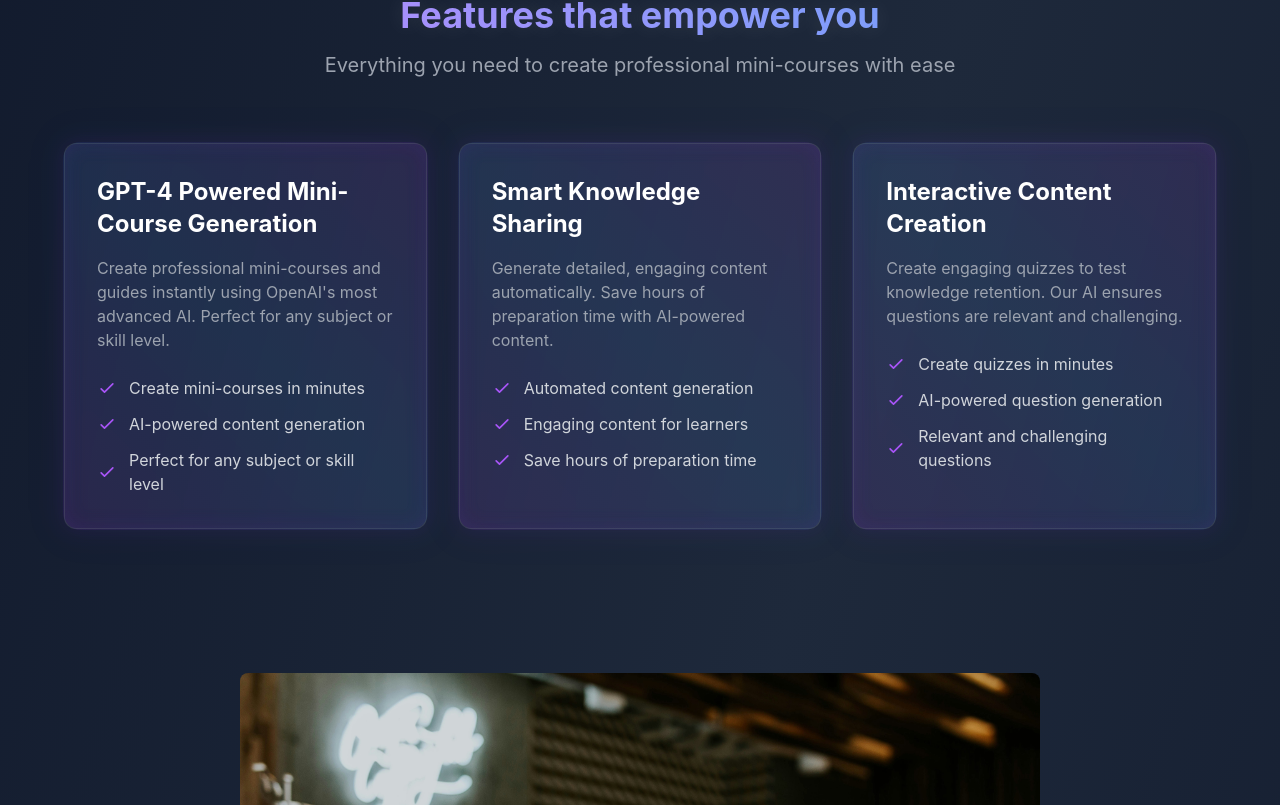
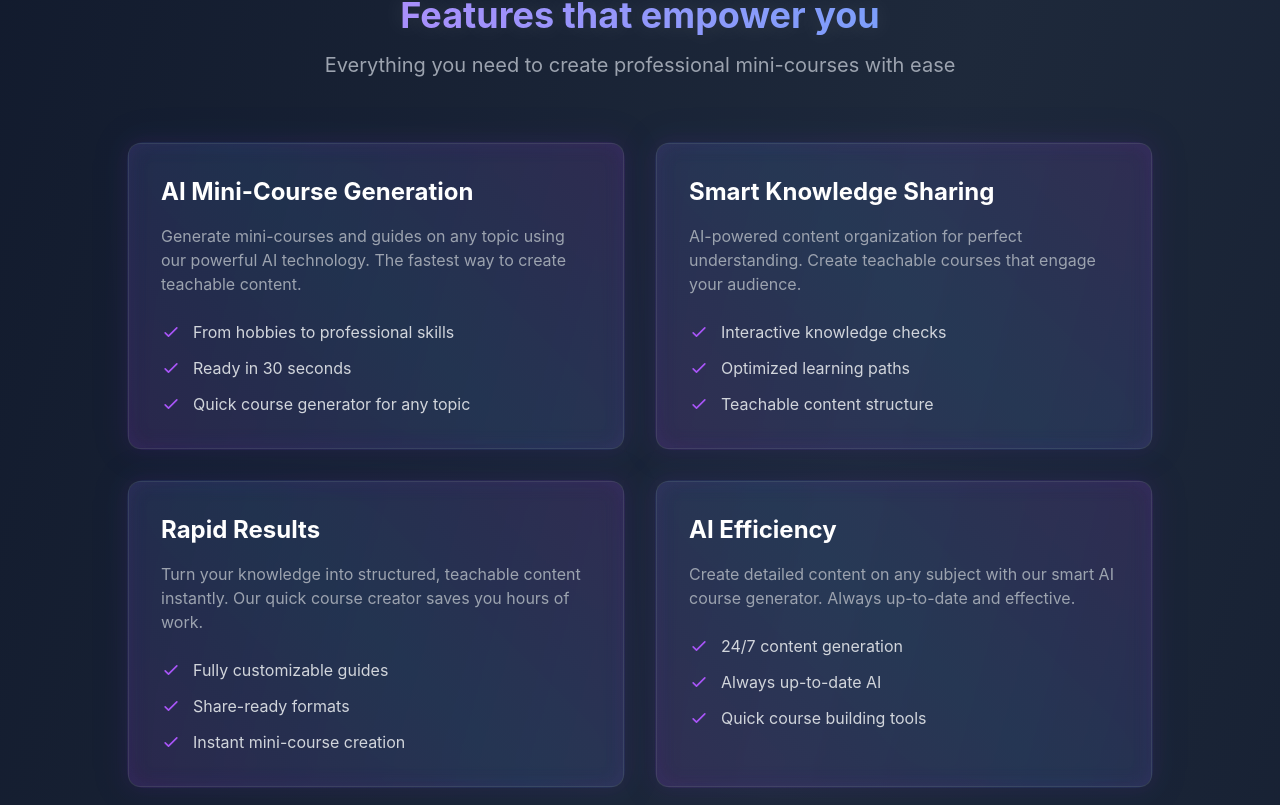
Before and after one commit to SHauny1122/course-generator-ai, a React (Vite) app: page / in a window 1280 px wide. Shown: the part 1095-1900 px from the top of the page. Built offline with nearby package versions, Linux system fonts and the light colour scheme; no server answers; what @react-pdf/renderer would draw is missing.

Commit message:
Update feature grid layout and enhance SEO keywords

```diff
--- a/src/components/LandingPage.tsx
+++ b/src/components/LandingPage.tsx
@@ -45,30 +45,39 @@ const LandingPage = () => {
 
   const features = [
     {
-      title: "GPT-4 Powered Mini-Course Generation",
-      description: "Create professional mini-courses and guides instantly using OpenAI's most advanced AI. Perfect for any subject or skill level.",
+      title: "AI Mini-Course Generation",
+      description: "Generate mini-courses and guides on any topic using our powerful AI technology. The fastest way to create teachable content.",
       items: [
-        "Create mini-courses in minutes",
-        "AI-powered content generation",
-        "Perfect for any subject or skill level"
+        "From hobbies to professional skills",
+        "Ready in 30 seconds",
+        "Quick course generator for any topic"
       ]
     },
     {
       title: "Smart Knowledge Sharing",
-      description: "Generate detailed, engaging content automatically. Save hours of preparation time with AI-powered content.",
+      description: "AI-powered content organization for perfect understanding. Create teachable courses that engage your audience.",
       items: [
-        "Automated content generation",
-        "Engaging content for learners",
-        "Save hours of preparation time"
+        "Interactive knowledge checks",
+        "Optimized learning paths",
+        "Teachable content structure"
       ]
     },
     {
-      title: "Interactive Content Creation",
-      description: "Create engaging quizzes to test knowledge retention. Our AI ensures questions are relevant and challenging.",
+      title: "Rapid Results",
+      description: "Turn your knowledge into structured, teachable content instantly. Our quick course creator saves you hours of work.",
       items: [
-        "Create quizzes in minutes",
-        "AI-powered question generation",
-        "Relevant and challenging questions"
+        "Fully customizable guides",
+        "Share-ready formats",
+        "Instant mini-course creation"
+      ]
+    },
+    {
+      title: "AI Efficiency",
+      description: "Create detailed content on any subject with our smart AI course generator. Always up-to-date and effective.",
+      items: [
+        "24/7 content generation",
+        "Always up-to-date AI",
+        "Quick course building tools"
       ]
     }
   ];
@@ -160,7 +169,7 @@ const LandingPage = () => {
                 transition={{ delay: 0.1 }}
                 className="text-xl text-gray-400 mb-8"
               >
-                Transform your expertise into engaging mini-courses in minutes with our AI-powered course generator
+                Transform your expertise into engaging mini-courses in minutes with our quick course generator - the smart way to create teachable content
               </motion.p>
               <motion.div
                 initial={{ opacity: 0, y: 20 }}
@@ -287,7 +296,7 @@ const LandingPage = () => {
                   Everything you need to create professional mini-courses with ease
                 </p>
               </div>
-              <div className="grid grid-cols-1 md:grid-cols-2 lg:grid-cols-3 gap-8">
+              <div className="grid grid-cols-1 md:grid-cols-2 gap-8 max-w-5xl mx-auto">
                 {features.map((feature, index) => (
                   <FeatureCard
                     key={index}
--- a/src/components/SEO.tsx
+++ b/src/components/SEO.tsx
@@ -8,8 +8,8 @@ interface SEOProps {
 }
 
 const SEO = ({
-  title = "Course Generator AI - Create Professional Courses with GPT-4",
-  description = "Transform your expertise into professional courses instantly with our GPT-4 powered AI. Create engaging lessons and quizzes effortlessly. Start free today!",
+  title = "AI Mini Course Generator - Create Professional Courses Quickly",
+  description = "Transform your expertise into engaging mini-courses in minutes. Quick course generator with smart AI technology. Create teachable content effortlessly. Start free today!",
   image = "https://www.coursegeneratorai.online/og-image.jpg",
   url = "https://www.coursegeneratorai.online"
 }: SEOProps) => {
@@ -37,7 +37,7 @@ const SEO = ({
     updateCanonicalTag(url);
 
     // Add keywords
-    updateMetaTag('keywords', 'course generator, AI course creator, GPT-4 education, online course builder, lesson planner, quiz generator');
+    updateMetaTag('keywords', 'AI mini course generator, teachable AI course creator, quick course generator, professional mini courses, course builder, mini course creator, online course maker, teachable content creator, quick lesson planner, interactive course builder, AI teaching assistant, course creation tool, educational content generator, instant course creator, rapid course development, smart content generator, mini course platform, course automation tool, knowledge sharing platform, interactive learning system');
   }, [title, description, image, url]);
 
   return null;
```
